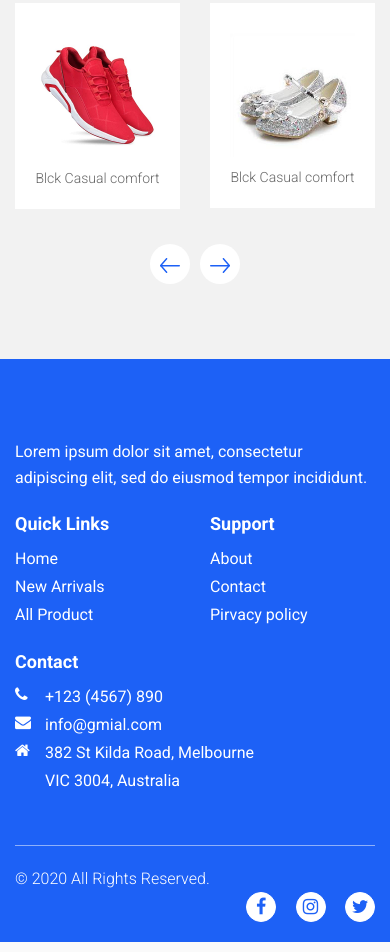
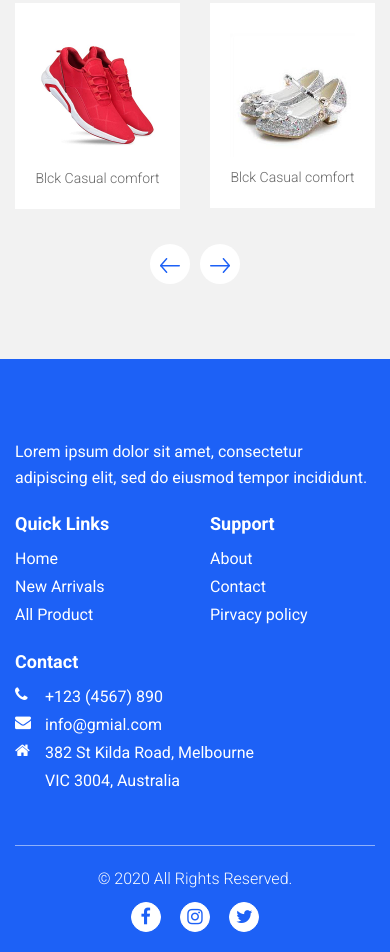
Before and after one commit to aakhilmalek/fresh-html, a plain HTML site: page index.html in a window 390 px wide. Shown: the part 4016-4968 px from the top of the page. Drawn offline with Linux system fonts and the light colour scheme; files whose address does not match are found by name.

Commit message:
initial pages created

```diff
--- a/assets/css/custom.scss
+++ b/assets/css/custom.scss
@@ -1123,6 +1123,19 @@ a {color: #1D61F6;}
     }
 }
 
+.footer-section .copy-right-text p {
+    text-align: center;
+    margin-bottom: 10px;
+}
+
+.footer-section {
+    .copy-right-text{
+        .social-media {
+            justify-content: center;;
+        }
+    }
+}
+
 }
 
 
```
Also changed, not shown: assets/css/custom.css, 1 other file.
